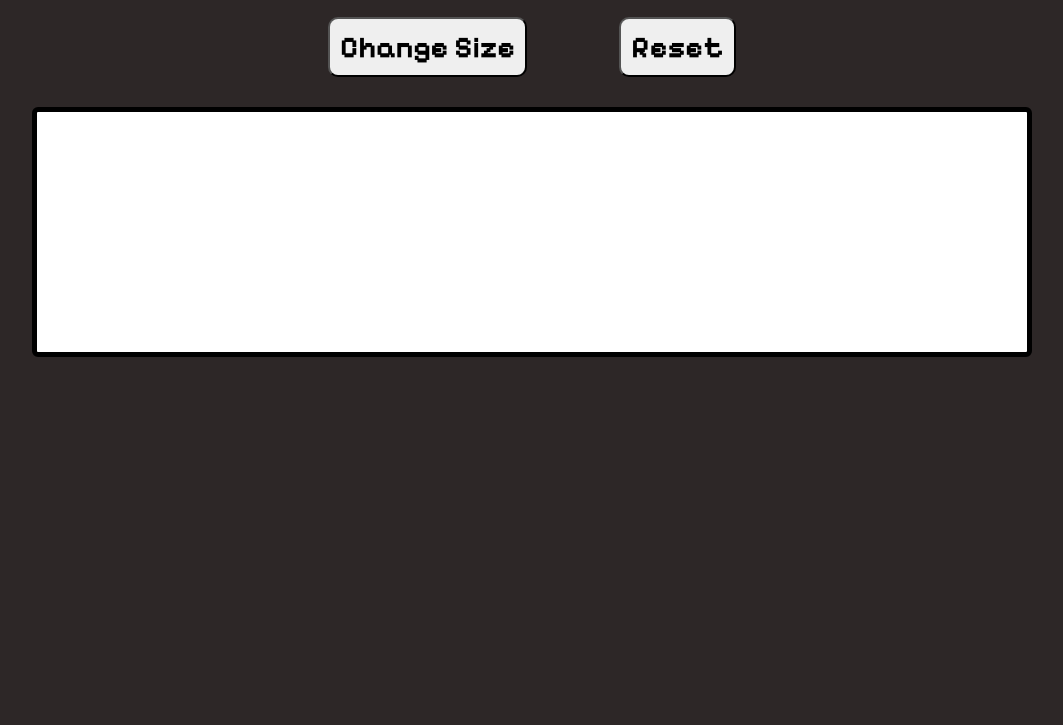
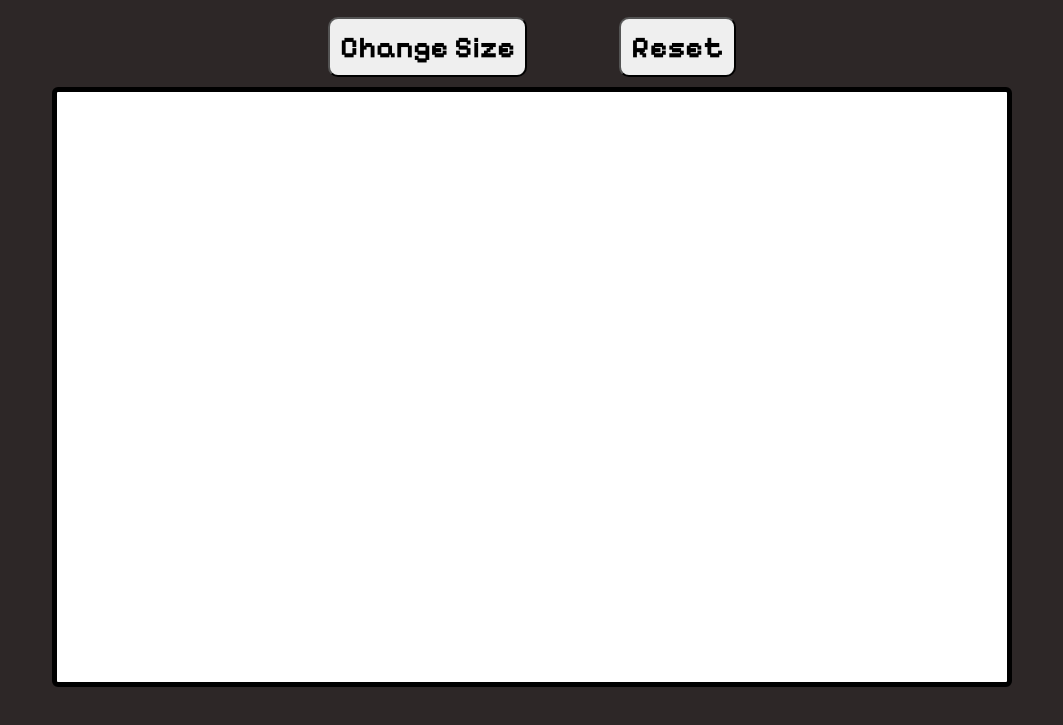
Before and after one commit to Lance-pixel-dot/etch-a-sketch, a plain HTML site: page index.html in a window 1280 px wide. Shown: the part 73-798 px from the top of the page, without its empty margins (108-1171 px from the left). Drawn offline with Linux system fonts and the light colour scheme.

Commit message:
Made some changes

```diff
--- a/index.html
+++ b/index.html
@@ -15,7 +15,9 @@
         <button class="change-size">Change Size</button>
         <button class="reset">Reset</button>
     </div>
-    <div id="container"></div>
+    <div id="container">
+        <div class="container-of-actual-div"></div>
+    </div>
 
     <script src="javascript.js"></script>
 </body>
--- a/javascript.js
+++ b/javascript.js
@@ -1,4 +1,5 @@
 const container = document.querySelector('#container');
+const actualContainer = document.querySelector('.container-of-actual-div');
 const changeSize = document.querySelector('.change-size');
 const reset = document.querySelector('.reset');
 const body = document.querySelector('body');
@@ -12,9 +13,13 @@ let opacity = 10;
 
 function createDiv(){
 
+    const size = 1000 / divSize;
+
     for(let i = 0; i < divSize * divSize; i++){
         let div = document.createElement('div');
-        container.appendChild(div);
+        actualContainer.appendChild(div);
+        div.style.width = `${size}px`;
+        div.style.height = `${size}px`;
 
         div.addEventListener('mouseenter', () => {
             if(!draw) return;
@@ -47,15 +52,15 @@ changeSize.addEventListener('click', () => {
     if(divSize > 100){
         alert('Size must not be above 100')
     }else if(divSize <= 0){
-        alert('Size must no be empty')
+        alert('Size must not be empty')
     }else{
-        container.textContent = '';
+        actualContainer.textContent = '';
         createDiv();
     }
 });
 
 reset.addEventListener('click', () => {
-    container.textContent = '';
+    actualContainer.textContent = '';
     createDiv();
 });
 
--- a/style.css
+++ b/style.css
@@ -1,8 +1,8 @@
 *{
     padding: 0;
     margin: 0;
+    font-family: "Pixelify Sans", sans-serif;
     box-sizing: border-box;
-    font-family: "Pixelify Sans", sans-serif;
 }
 body{
     display: flex;
@@ -14,19 +14,21 @@ body{
     color: white;
 }
 #container{
+    border: solid 5px black;
+    background-color: white;
+    border-radius: 6px;
+    margin-bottom: 25px;
+    width: 960px;
+    height: 600px;
+    overflow: hidden;
+}
+.container-of-actual-div{
     display: flex;
-    width: 1000px;
-    border: solid 5px black;
-    border-radius: 6px;
-    height: auto;
-    background-color: white;
-    margin: 20px 20px;
+    flex-wrap: wrap;
+    width: 1150px;
 }
 div{
-    /* border: solid 2px rgb(90, 81, 81); */
-    width: 30px;
-    height: 30px;
-    flex-wrap: wrap;
+    overflow: hidden;
 }
 .title{
     margin: 10px auto;
```
